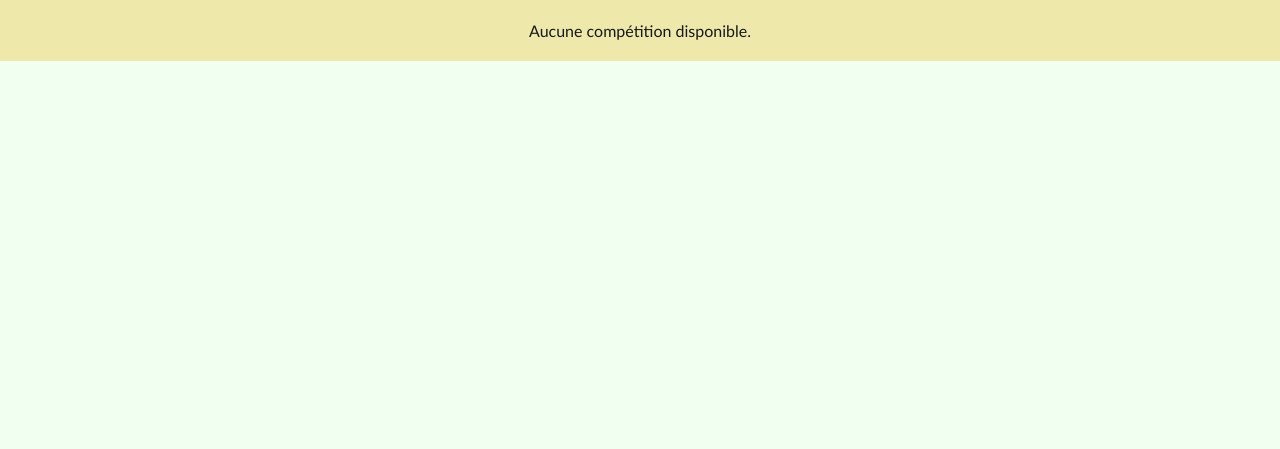
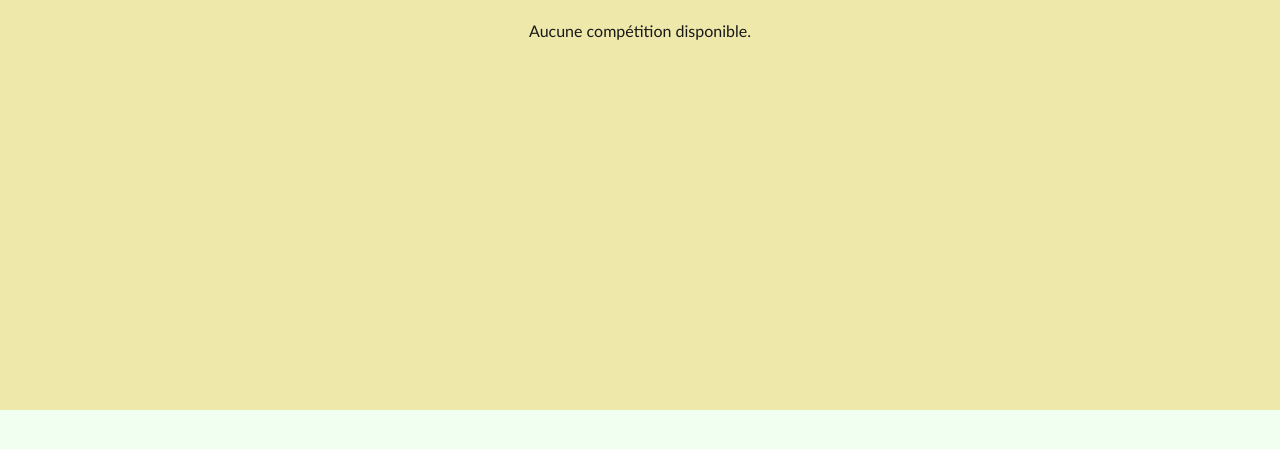
Before and after one commit to spyladder/pronofoot, a Django app: page /pronos/ in a window 1280 px wide. Shown: the part 81-530 px from the top of the page. Run offline with Django 3.2, Linux system fonts and the light colour scheme; data that the repository does not hold is empty.

Commit message:
Added a min height to the "section" part.

```diff
--- a/pronos/static/pronos/style.css
+++ b/pronos/static/pronos/style.css
@@ -76,9 +76,10 @@ body
 section
 {
     background-color: #EEE8AA;
+    min-height:400px;
     display: flex;
     flex-direction: column;
-    justify-content: space-between;
+    justify-content: flex-start;
     align-items: center;
     padding: 5px;
 }
```
